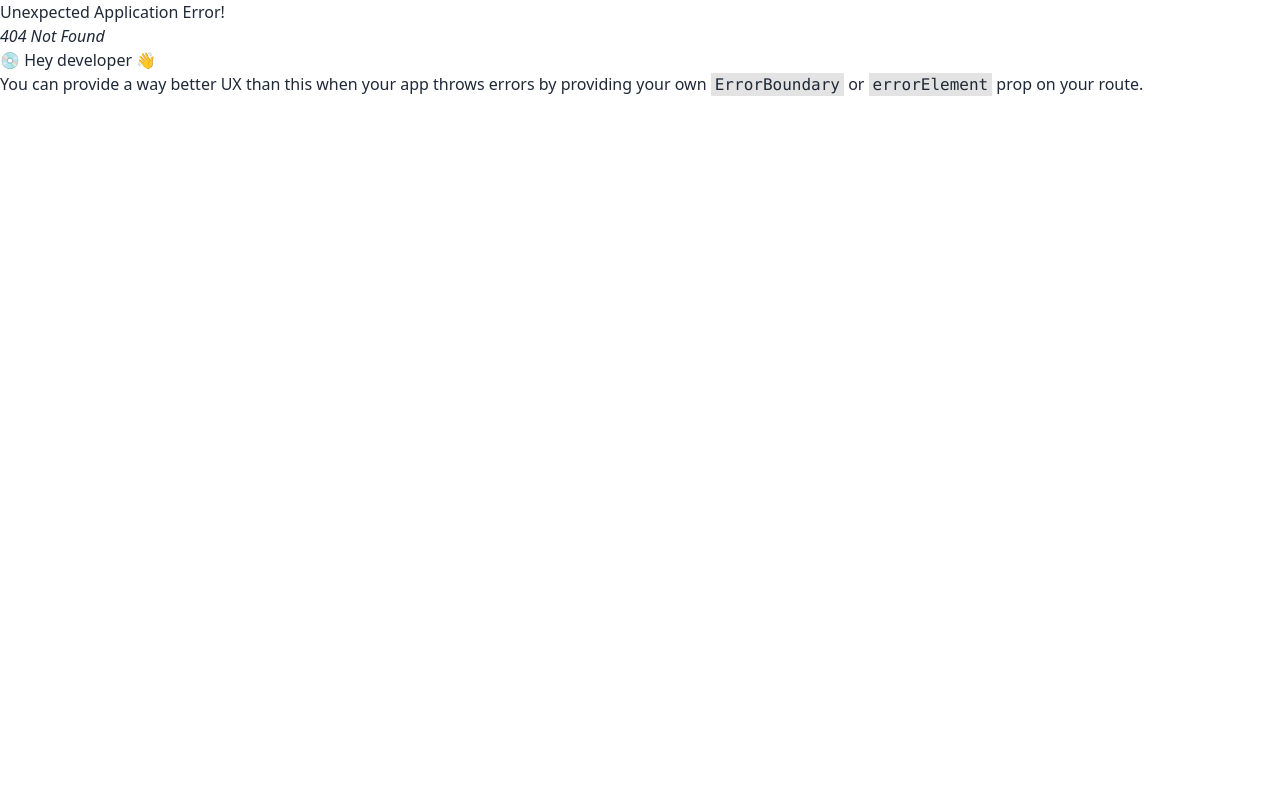
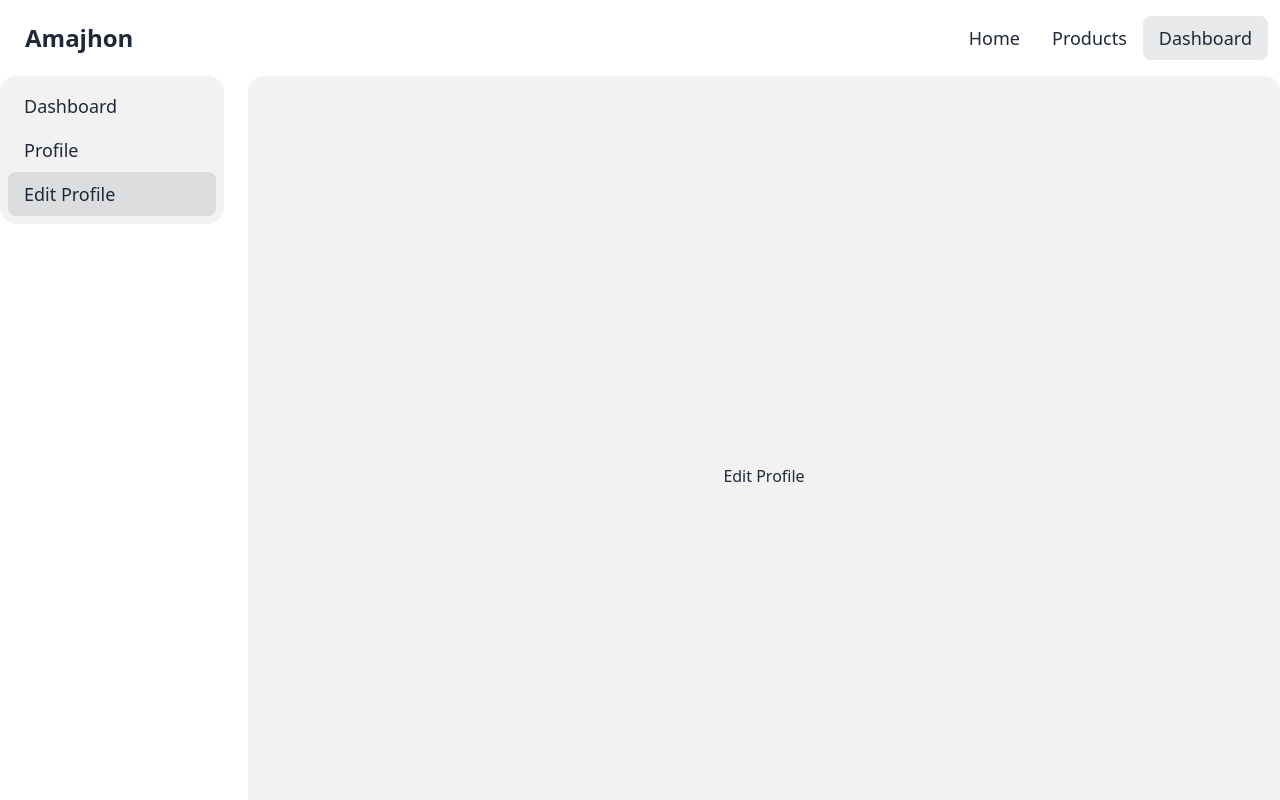
Before and after one commit to Shohanojjaman/amajhon-project, a React (Vite) app: page /dashboard/editProfile in a window 1280 px wide. Before the commit this address had no page. Shown: the top 800 px of the page. Built offline with nearby package versions, Linux system fonts and the light colour scheme.

Commit message:
Created DashboardLayout and added new routes.

```diff
--- /dev/null
+++ b/src/components/Layouts/DashboardLayout.jsx
@@ -0,0 +1,44 @@
+import { NavLink, Outlet } from 'react-router-dom';
+
+const DashboardLayout = () => {
+  return (
+    <div className="container mx-auto max-sm:px-5 flex gap-6">
+      <nav>
+        <ul className="menu bg-base-200 w-56 rounded-box">
+          <li>
+            <NavLink
+              to="/dashboard/home"
+              className={({ isActive, isPending }) =>
+                (isPending ? 'pending' : isActive ? 'active-btn lg:text-lg' : '') || `text-base lg:text-lg`
+              }>
+              Dashboard
+            </NavLink>
+          </li>
+          <li>
+            <NavLink
+              to="/dashboard/profile"
+              className={({ isActive, isPending }) =>
+                (isPending ? 'pending' : isActive ? 'active-btn lg:text-lg' : '') || `text-base lg:text-lg`
+              }>
+              Profile
+            </NavLink>
+          </li>
+          <li>
+            <NavLink
+              to="/dashboard/editProfile"
+              className={({ isActive, isPending }) =>
+                (isPending ? 'pending' : isActive ? 'active-btn lg:text-lg' : '') || `text-base lg:text-lg`
+              }>
+              Edit Profile
+            </NavLink>
+          </li>
+        </ul>
+      </nav>
+      <div className="min-h-screen bg-base-200 w-full rounded-box flex justify-center items-center">
+        <Outlet></Outlet>
+      </div>
+    </div>
+  );
+};
+
+export default DashboardLayout;
```
Also changed, not shown: src/routes/MainRoutes.jsx (+16 -1 lines).
